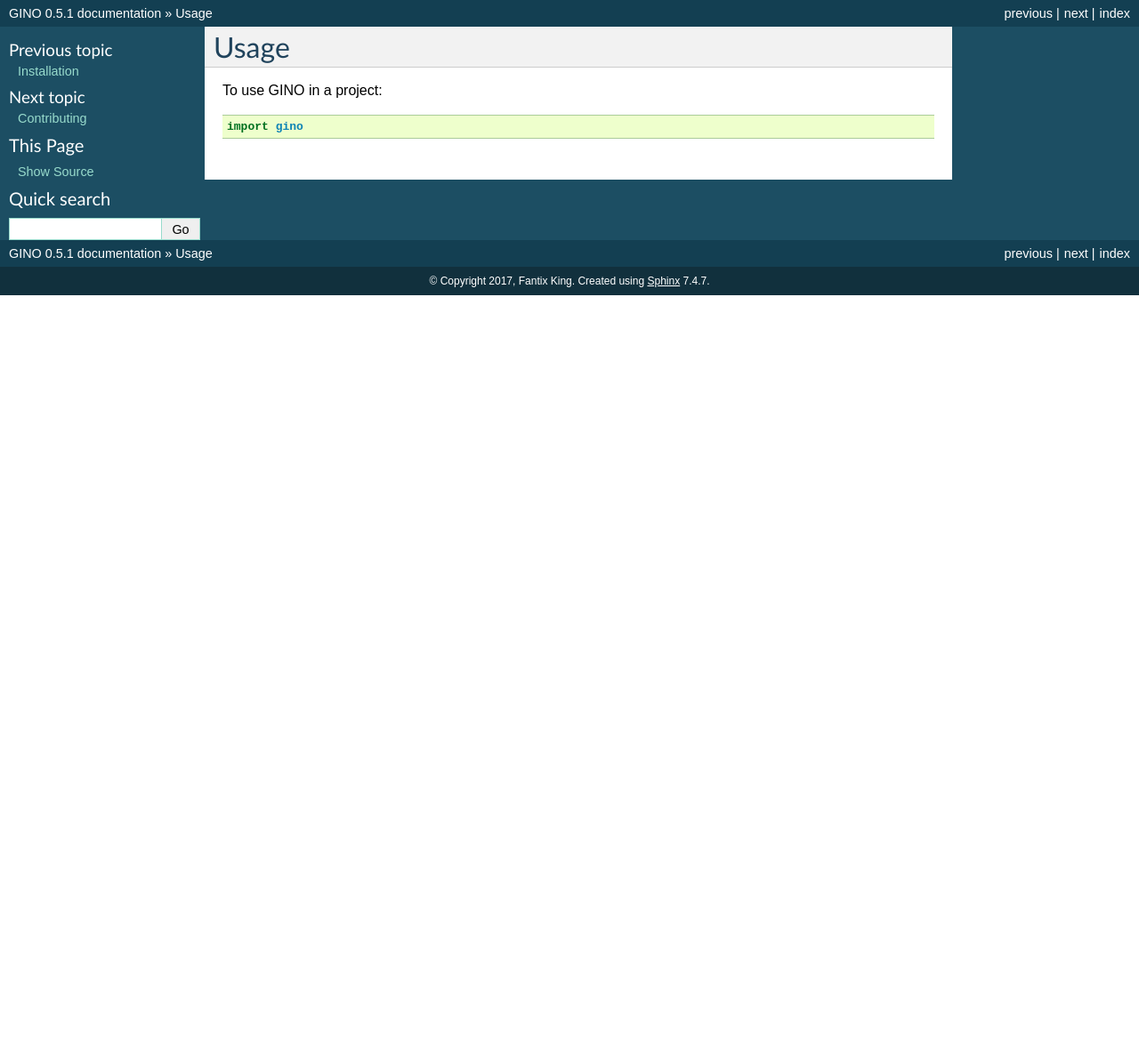
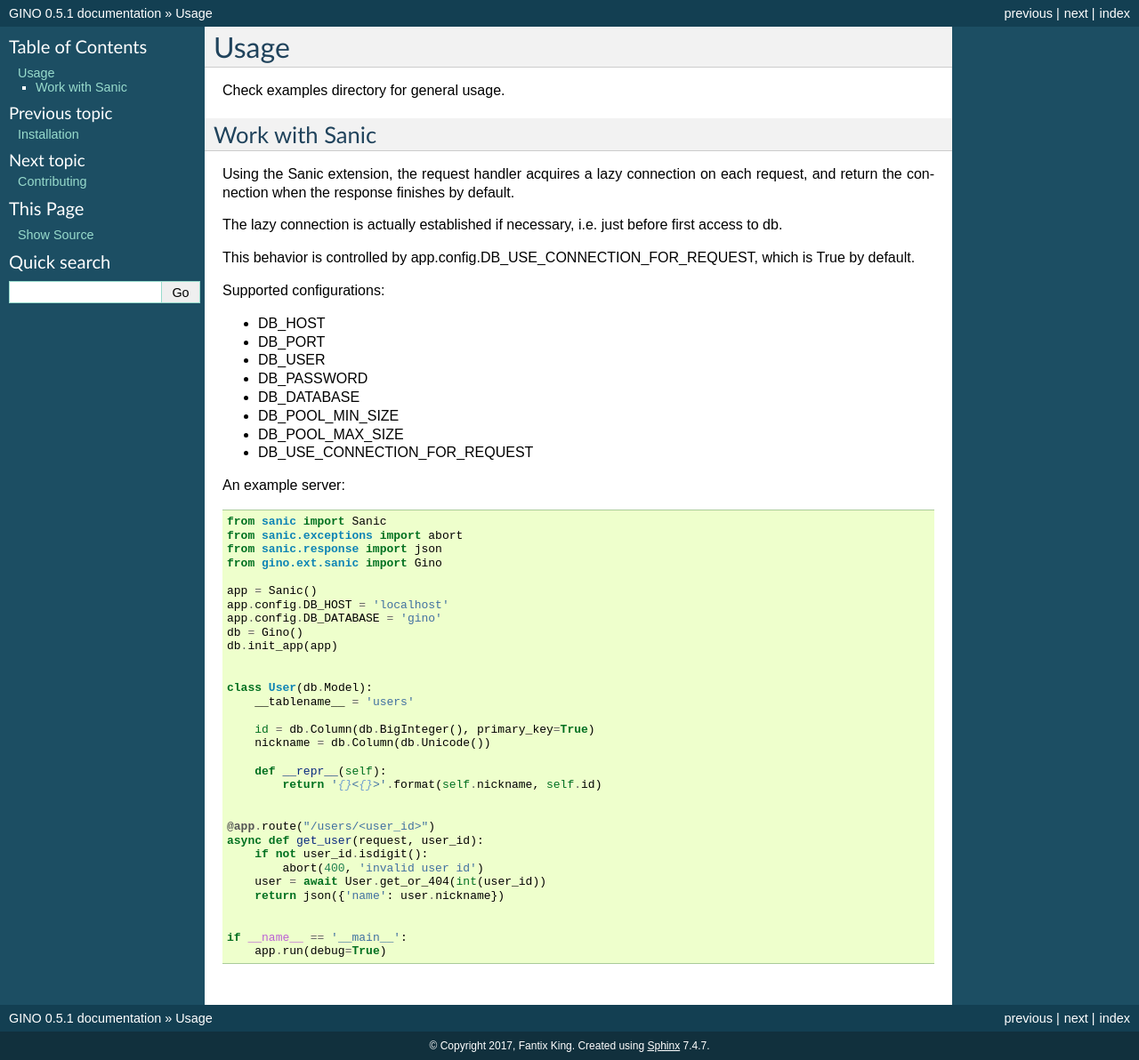
Before and after one commit to python-gino/gino, a Sphinx documentation site: the page built from docs/usage.rst, in a window 1280 px wide. Shown: the whole page at 89% size. Built offline with Sphinx 7.4.7, drawn with Linux system fonts in a browser that asks for light colours; pages that are not in the unit, such as notebooks, are missing from menus; before the commit the page ends 900 px from its top, so only the background shows below that.

Commit message:
add document: work with sanic

```diff
--- a/docs/usage.rst
+++ b/docs/usage.rst
@@ -2,6 +2,63 @@
 Usage
 =====
 
-To use GINO in a project::
+Check examples directory for general usage.
 
-    import gino
+
+Work with Sanic
+---------------
+
+Using the Sanic extension, the request handler acquires a lazy connection on each request,
+and return the connection when the response finishes by default.
+
+The lazy connection is actually established if necessary, i.e. just before first access to db.
+
+This behavior is controlled by app.config.DB_USE_CONNECTION_FOR_REQUEST, which is True by default.
+
+Supported configurations:
+
+- DB_HOST
+- DB_PORT
+- DB_USER
+- DB_PASSWORD
+- DB_DATABASE
+- DB_POOL_MIN_SIZE
+- DB_POOL_MAX_SIZE
+- DB_USE_CONNECTION_FOR_REQUEST
+
+An example server:
+
+::
+
+    from sanic import Sanic
+    from sanic.exceptions import abort
+    from sanic.response import json
+    from gino.ext.sanic import Gino
+
+    app = Sanic()
+    app.config.DB_HOST = 'localhost'
+    app.config.DB_DATABASE = 'gino'
+    db = Gino()
+    db.init_app(app)
+
+
+    class User(db.Model):
+        __tablename__ = 'users'
+
+        id = db.Column(db.BigInteger(), primary_key=True)
+        nickname = db.Column(db.Unicode())
+
+        def __repr__(self):
+            return '{}<{}>'.format(self.nickname, self.id)
+
+
+    @app.route("/users/<user_id>")
+    async def get_user(request, user_id):
+        if not user_id.isdigit():
+            abort(400, 'invalid user id')
+        user = await User.get_or_404(int(user_id))
+        return json({'name': user.nickname})
+
+
+    if __name__ == '__main__':
+        app.run(debug=True)
```
